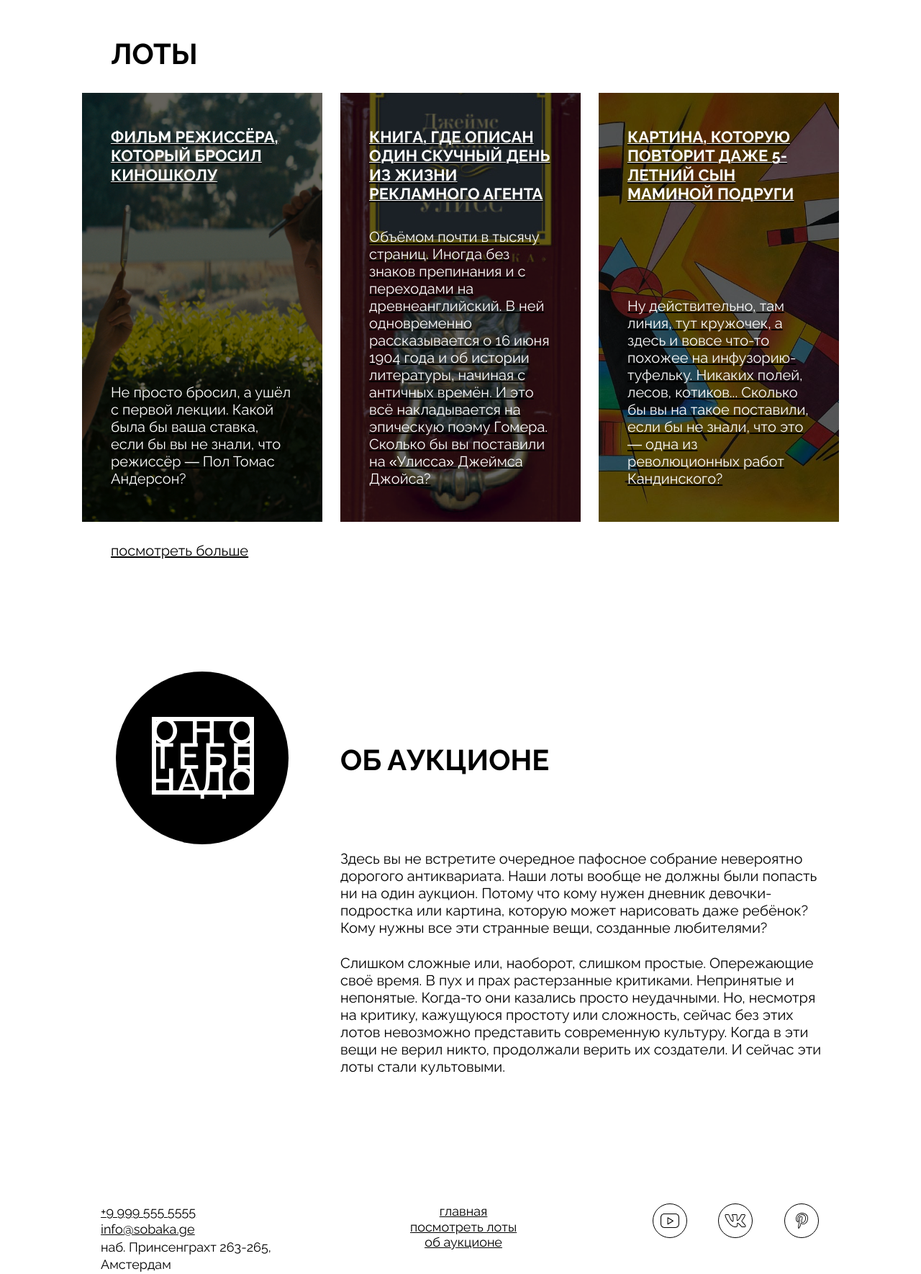
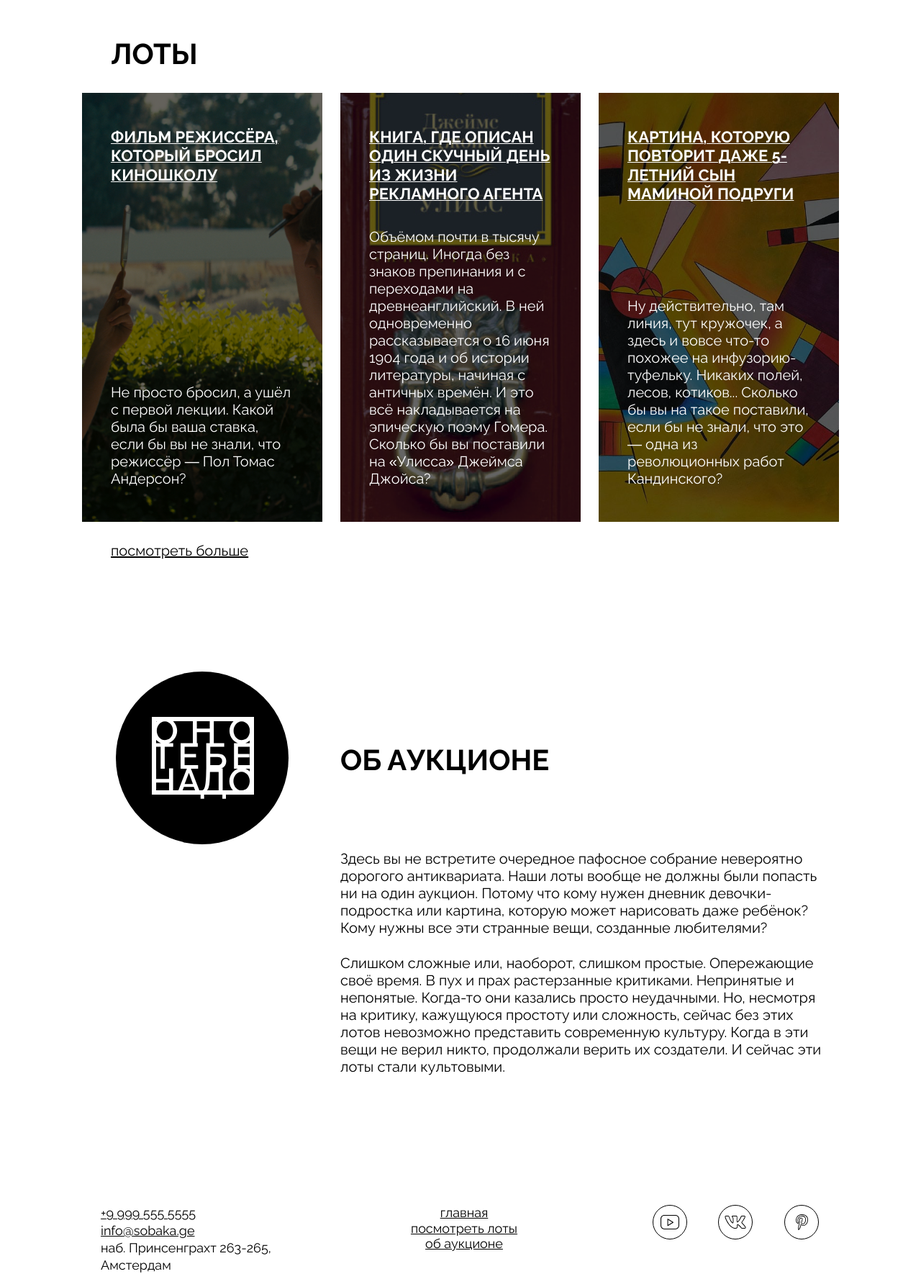
Before and after one commit to malirue/ono-tebe-nado-fd, a plain HTML site: page index.html in a window 1280 px wide. Shown: the part 1173-2943 px from the top of the page at 72% size. Drawn offline with Linux system fonts and the light colour scheme.

Commit message:
#2 комментарии ревьюера обработаны

```diff
--- a/index.html
+++ b/index.html
@@ -29,7 +29,7 @@
           />
         </a>
       </div>
-      <address class="header-contacts">
+      <address class="address header-contacts">
         <ul class="header-contacts-inner">
           <li><a href="tel:+99995555555">+9 999 555 5555</a></li>
           <li><a href="mailto:info@sobaka.ge">info@sobaka.ge</a></li>
@@ -54,35 +54,42 @@
       </section>
       <section class="lots" id="lots">
         <h2 class="lots-title">лоты</h2>
-        <a href="#">
-          <div class="lots-card lots-card-background-image-1">
+        <a
+          href="#"
+          class="lots-card lots-card-background-image"
+          style="background-image: url(../images/card-lot-01.jpg)"
+        >
           <div class="overlay"></div>
           <h3 class="lots-card-title">
             Фильм режиссёра, который бросил киношколу
           </h3>
           <p class="lots-card-content">
-              Не просто бросил, а ушёл с первой лекции. Какой была бы ваша
-              ставка, если бы вы не знали, что режиссёр — Пол Томас Андерсон?
+            Не просто бросил, а ушёл с первой лекции. Какой была бы ваша ставка,
+            если бы вы не знали, что режиссёр — Пол Томас Андерсон?
           </p>
-          </div>
         </a>
-        <a href="#">
-          <div class="lots-card lots-card-background-image-2">
+        <a
+          href="#"
+          class="lots-card lots-card-background-image"
+          style="background-image: url(../images/card-lot-02.jpg)"
+        >
           <div class="overlay"></div>
           <h3 class="lots-card-title">
             Книга, где описан один скучный день из жизни рекламного агента
           </h3>
           <p class="lots-card-content">
             Объёмом почти в тысячу страниц. Иногда без знаков препинания и с
-              переходами на древнеанглийский. В ней одновременно рассказывается
-              о 16 июня 1904 года и об истории литературы, начиная с античных
+            переходами на древнеанглийский. В ней одновременно рассказывается о
+            16 июня 1904 года и об истории литературы, начиная с античных
             времён. И это всё накладывается на эпическую поэму Гомера. Сколько
             бы вы поставили на «Улисса» Джеймса Джойса?
           </p>
-          </div>
         </a>
-        <a href="#">
-          <div class="lots-card lots-card-background-image-3">
+        <a
+          href="#"
+          class="lots-card lots-card-background-image"
+          style="background-image: url(../images/card-lot-03.jpg)"
+        >
           <div class="overlay"></div>
           <h3 class="lots-card-title">
             Картина, которую повторит даже 5-летний сын маминой подруги
@@ -93,10 +100,9 @@
             Сколько бы вы на такое поставили, если бы не знали, что это — одна
             из революционных работ Кандинского?
           </p>
-          </div>
         </a>
         <div class="lots-footer">
-          <p><a href="#">посмотреть больше</a></p>
+          <a href="#">посмотреть больше</a>
         </div>
       </section>
       <section class="about-section" id="about">
@@ -131,22 +137,16 @@
       </section>
     </main>
     <footer class="footer">
-      <address class="footer-contacts">
-        <p class="footer-contacts-underline">
+      <address class="address footer-contacts">
         <a href="tel:+99995555555">+9 999 555 5555</a>
-        </p>
-        <p class="footer-contacts-underline">
         <a href="mailto:info@sobaka.ge">info@sobaka.ge</a>
-        </p>
         <p>наб. Принсенграхт 263-265, Амстердам</p>
       </address>
       <div class="footer-nav">
         <nav>
-          <p><a href="#cover">главная</a></p>
-          <p class="footer-nav-underline">
+          <a href="#cover">главная</a>
           <a href="#lots">посмотреть лоты</a>
-          </p>
-          <p class="footer-nav-underline"><a href="#about">об аукционе</a></p>
+          <a href="#about">об аукционе</a>
         </nav>
       </div>
       <div class="footer-socialis">
--- a/styles/style.css
+++ b/styles/style.css
@@ -6,6 +6,7 @@
     padding-bottom: 45px;
     height: auto;
 }
+
 .header-menu-list {
     margin-left: 15px;
     font-family: "Raleway", sans-serif;
@@ -42,11 +43,10 @@
     margin: auto;
 }
 
-.header-contacts {
+/* общий класс для контактов в шапке и подвале */
+
+.address {
     display: flex;
-    align-items: flex-end;
-    justify-content: flex-end;
-    margin: 50px;
     font-family: "Raleway", sans-serif;
     font-style: normal;
     font-weight: 400;
@@ -56,9 +56,16 @@
     list-style-type: none;
 }
 
+.header-contacts {
+    margin: 50px;
+    justify-content: flex-end;
+    align-items: flex-end;
+}
+
 .header-contacts-inner {
     width: 240px;
     flex-direction: column;
+
     list-style-type: none;
 }
 
@@ -80,6 +87,10 @@
     height: 100%;
     background-color: rgba(0, 0, 0, 0.6);
     position: absolute;
+    top: 0;
+    right: 0;
+    bottom: 0;
+    left: 0;
 }
 
 .cover-title-section {
@@ -97,6 +108,7 @@
     line-height: 114%;
     letter-spacing: 0.5em;
 }
+
 .cover-title {
     position: relative;
     margin-top: 165px;
@@ -193,22 +205,10 @@
     position: relative;
     flex-direction: column;
     justify-content: space-between;
+    text-decoration: none;
 }
 
-.lots-card-background-image-1 {
-    background: url("/images/card-lot-01.jpg");
-    background-size: cover;
-    background-position: center;
-}
-
-.lots-card-background-image-2 {
-    background: url("/images/card-lot-02.jpg");
-    background-size: cover;
-    background-position: center;
-}
-
-.lots-card-background-image-3 {
-    background: url("/images/card-lot-03.jpg");
+.lots-card-background-image {
     background-size: cover;
     background-position: center;
 }
@@ -282,7 +282,7 @@
 .about {
     margin-left: 72px;
     width: 670px;
-    height: 449px;
+    height: auto;
 }
 
 .about-title {
@@ -308,7 +308,7 @@
 /*подвал*/
 
 .footer {
-    margin-top: 325px;
+    margin-top: 180px;
     display: grid;
     grid-template-columns: 265px 150px auto;
     column-gap: 165px;
@@ -318,18 +318,9 @@
 }
 
 .footer-contacts {
+    display: flex;
+    flex-direction: column;
     height: auto;
-    width: 264.57px;
-    font-family: "Raleway", sans-serif;
-    font-style: normal;
-    font-weight: 400;
-    font-size: 18px;
-    line-height: 24.3px;
-    letter-spacing: 0%;
-}
-
-.footer-contacts-underline {
-    text-decoration: underline;
 }
 
 .footer-nav {
@@ -345,10 +336,6 @@
     text-align: center;
 }
 
-.footer-nav-underline {
-    text-decoration: underline;
-}
-
 .footer-socialis {
     display: flex;
     justify-content: space-around;
```
Lines whose indentation alone changed are shown as unchanged.
